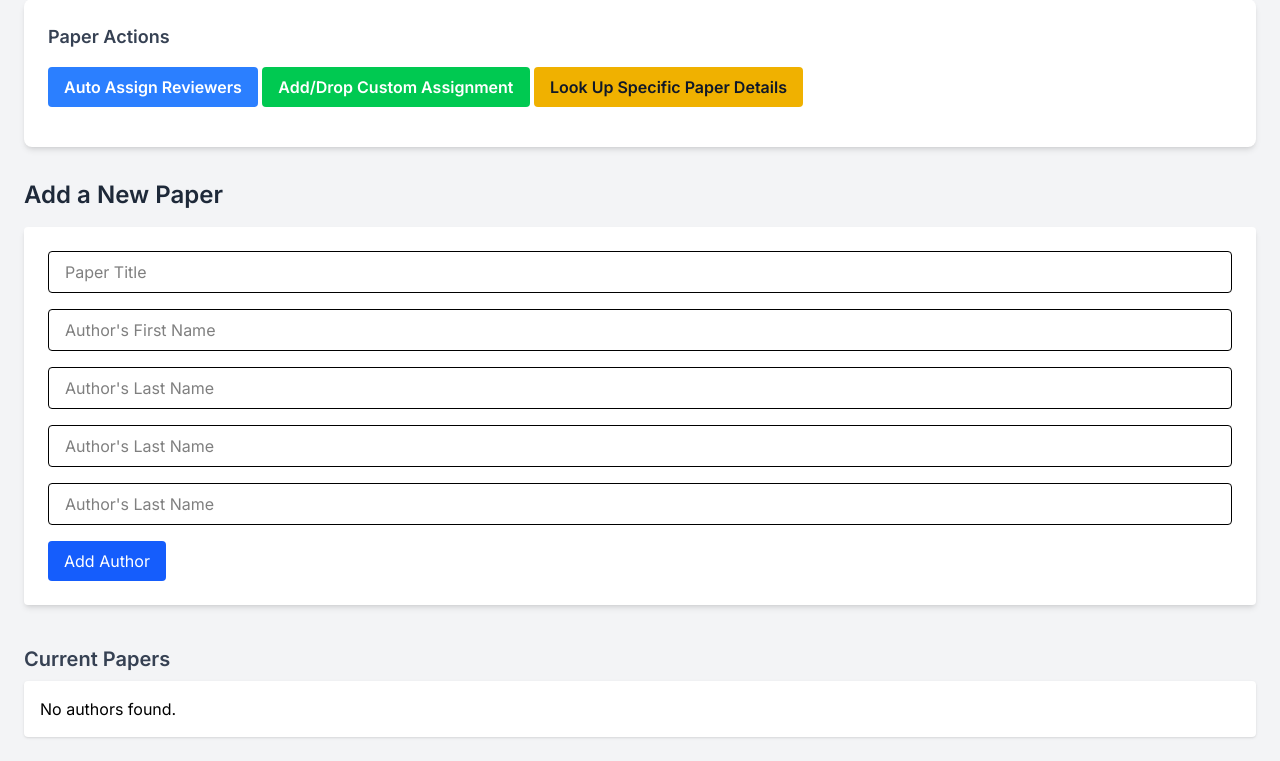
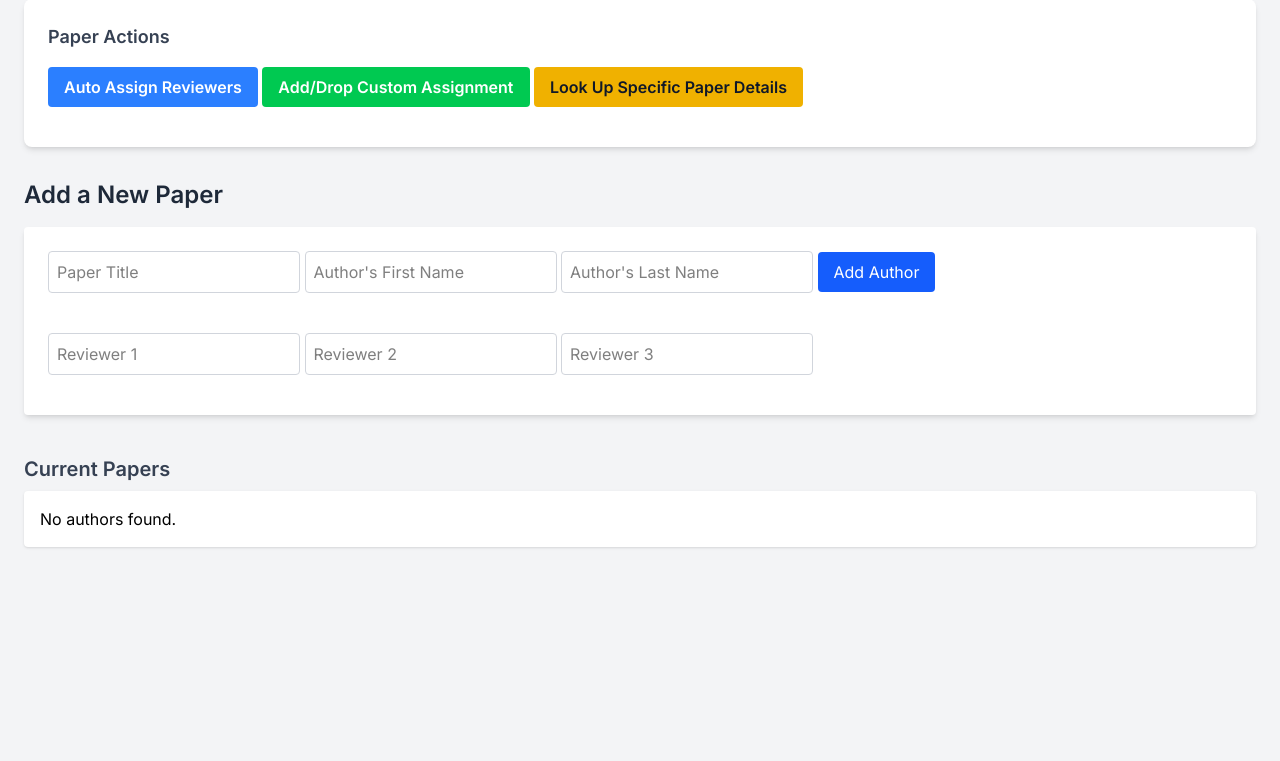
Before and after one commit to ahthompson03/AdminDashboard01, a Flask app: page /papers in a window 1280 px wide. Shown: the part 191-952 px from the top of the page. After the commit the page ends 739 px from the top, so only its background shows below. Run offline with Flask 3, Linux system fonts and the light colour scheme.

Commit message:
Authors sorta Working, Papers sorta working

```diff
--- a/templates/Papers.html
+++ b/templates/Papers.html
@@ -75,12 +75,14 @@
     <div>
     <h1 class="text-2xl font-semibold text-gray-800 mb-4">Add a New Paper</h1>
         <form action="/add_author" method="POST" class="bg-white p-6 rounded shadow-md space-y-4">
-            <input type="text" name="title" placeholder="Paper Title" required class="w-full px-4 py-2 border rounded" />
-            <input type="text" name="first_name" placeholder="Author's First Name" required class="w-full px-4 py-2 border rounded" />
-            <input type="text" name="last_name" placeholder="Author's Last Name" required class="w-full px-4 py-2 border rounded" />
-            <input type="text" name="last_name" placeholder="Author's Last Name" required class="w-full px-4 py-2 border rounded" />
-            <input type="text" name="last_name" placeholder="Author's Last Name" required class="w-full px-4 py-2 border rounded" />
+            <input type="text" name="title" placeholder="Paper Title" required class="p-2 border border-gray-300 rounded"/>
+            <input type="text" name="first_name" placeholder="Author's First Name" required class="p-2 border border-gray-300 rounded"/>
+            <input type="text" name="last_name" placeholder="Author's Last Name" required class="p-2 border border-gray-300 rounded"/>
             <button type="submit" class="bg-blue-600 hover:bg-blue-700 text-white px-4 py-2 rounded">Add Author</button>
+            <br></br>
+            <input type="text" name="reviewer1" placeholder="Reviewer 1" required class="p-2 border border-gray-300 rounded"/>
+            <input type="text" name="reviwer2" placeholder="Reviewer 2" required class="p-2 border border-gray-300 rounded"/>
+            <input type="text" name="reviwer3" placeholder="Reviewer 3" required class="p-2 border border-gray-300 rounded"/>
         </form>
     </div>
 
```
